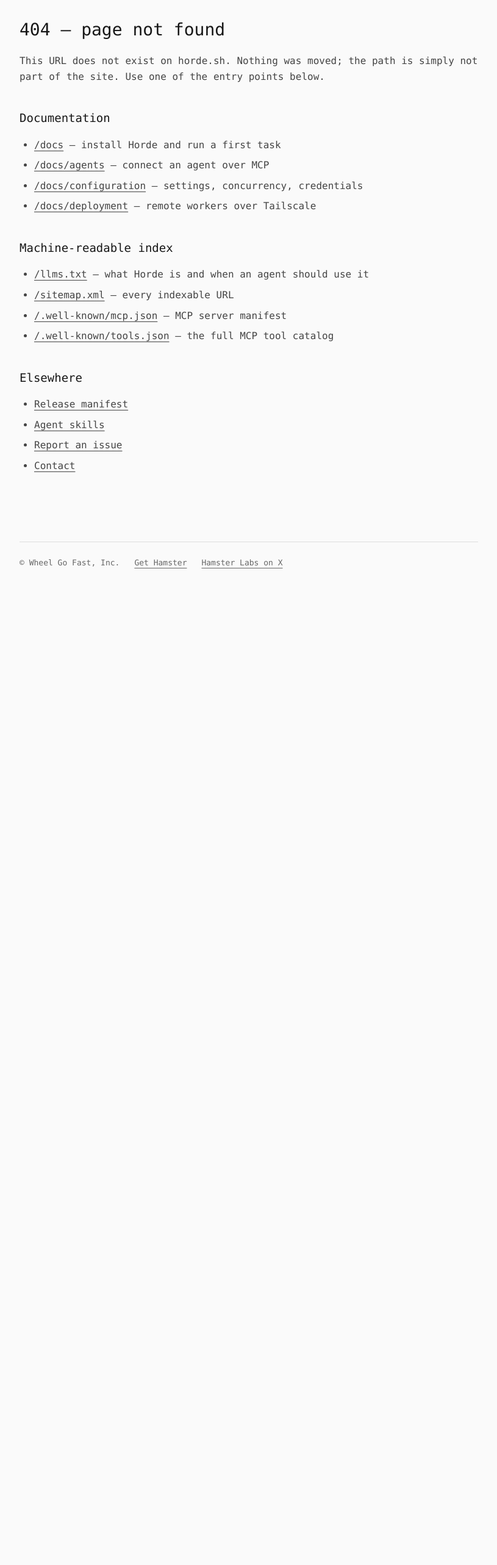
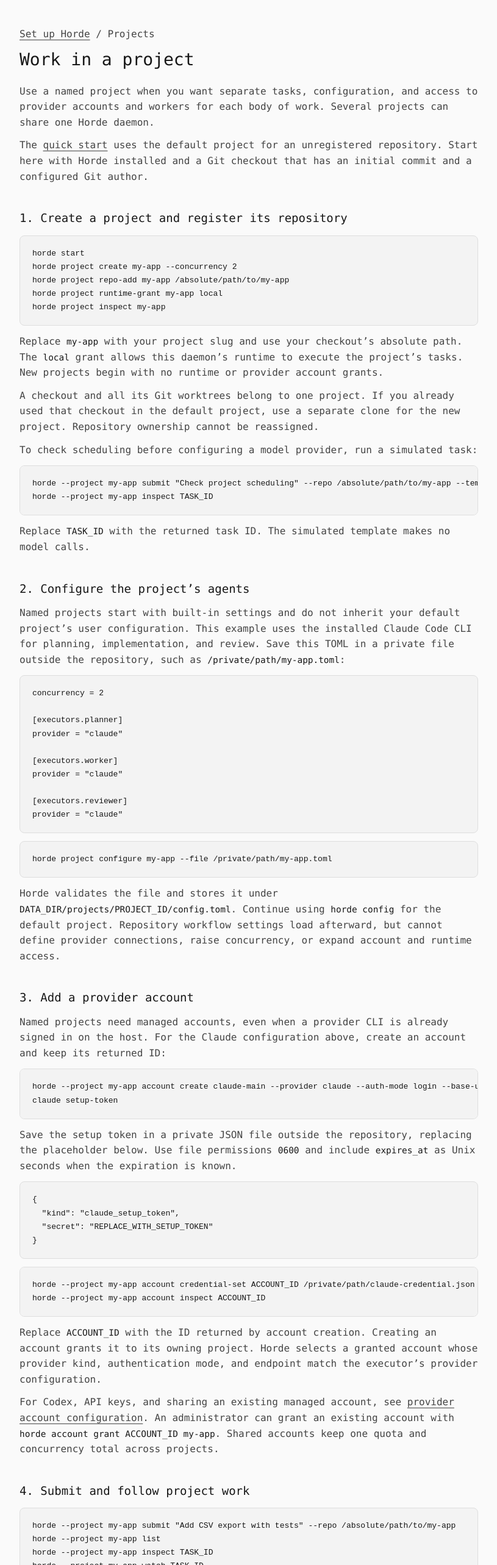
Before and after one commit to gethamster/horde, a Next.js app in the folder website/: page /docs/projects in a window 1280 px wide. Before the commit this address had no page. Shown: the part 100-2666 px from the top of the page at 61% size, without its empty margins (232-1047 px from the left). Before the commit the page ends 1066 px from the top, so only its background shows below. Built offline with nearby package versions, Linux system fonts and the light colour scheme.

Commit message:
docs: guide project-scoped work from the quick start (#73)

```diff
--- a/website/app/docs/agents/page.tsx
+++ b/website/app/docs/agents/page.tsx
@@ -36,6 +36,7 @@
       If the agent cannot find Horde, use the absolute path to <code>~/.local/bin/horde</code>.
       This bridge has administrative access to your daemon.
     </p>
+    <p>To keep an agent’s work within one project, follow <Link href="/docs/projects#mcp">Connect an agent to a project</Link>. Add <code>--project PROJECT</code> before <code>mcp</code> to bind that connection and restrict its operations to the selected project.</p>
 
     <h2>Agent skills</h2>
     <p>
--- a/website/app/docs/configuration/page.tsx
+++ b/website/app/docs/configuration/page.tsx
@@ -13,6 +13,7 @@
     <h2>Settings files</h2>
     <p>Run <code>horde config</code> to print starter TOML. User settings live in <code>~/.config/horde/config.toml</code>, or <code>$XDG_CONFIG_HOME/horde/config.toml</code>. A repository can override workflow settings in <code>.horde/horde.toml</code>. The legacy <code>.horde.toml</code> also loads; the nested file wins when both set the same value.</p>
     <p>Horde reads these settings when you submit a task. Later edits apply to new tasks.</p>
+    <p>These user settings apply to the default project. For a named project, follow <Link href="/docs/projects#configuration">project configuration and provider accounts</Link>; each project needs its own configuration and access grants.</p>
     <pre><code>{`concurrency = 4
 autonomy = true
 timeout_seconds = 1800
--- a/website/app/docs/deployment/fleet/page.tsx
+++ b/website/app/docs/deployment/fleet/page.tsx
@@ -53,6 +53,7 @@
     </table>
     <p>Controllers generated by Tailscale setup have one-year certificates. A fleet worker’s recovery invitation must still be valid, and the worker must not have been revoked. See <a href={`${guides}/networking.md#fleet-credentials-when-you-cant-ssh-in`}>enrollment recovery and revocation</a> before removing credentials.</p>
     <h2 id="project-access">Project access</h2>
+    <p>For project creation, repository registration, and provider accounts, start with <Link href="/docs/projects">Work in a project</Link>.</p>
     <p>Enrollment identifies a worker. Grant each project the workers it should use:</p>
     <pre><code>{`horde project runtime-grant PROJECT RUNTIME_ID`}</code></pre>
     <p>A manually configured receiver needs the same immutable project ID and matching execution grants. See <a href={`${guides}/networking.md#project-authorization-across-hosts`}>project authorization across hosts</a> for both sides of that setup, and <a href={`${guides}/runtime-management.md#project-capacity-and-credential-lifetimes`}>project capacity and credentials</a> for scheduling and account behavior.</p>
--- a/website/app/docs/page.tsx
+++ b/website/app/docs/page.tsx
@@ -42,6 +42,11 @@
 horde update --check
 horde update`}</code></pre>
     <p>The default data directory is <code>~/.local/share/horde</code>. Use <code>--data-dir /absolute/path</code> consistently for a different instance. Stopping the daemon keeps its durable state.</p>
+    <h2>When you need more</h2>
+    <ul>
+      <li><Link href="/docs/projects">Work in a project</Link>: give each project its own tasks, settings, provider accounts, and worker access.</li>
+      <li><Link href="/docs/deployment">Deploy remote workers</Link>: connect a child machine and send it work.</li>
+    </ul>
     <Link className="next" href="/docs/configuration">Configure executors and concurrency →</Link>
   </>;
 }
--- /dev/null
+++ b/website/app/docs/projects/page.tsx
@@ -0,0 +1,93 @@
+import Link from "next/link";
+import type { Metadata } from "next";
+import { url } from "../../site";
+
+const guides = "https://github.com/gethamster/horde/blob/main/docs";
+
+export const metadata: Metadata = {
+  title: "Work in a project",
+  description: "Create a Horde project, register its repository, configure provider accounts and runtime access, and bind your agent to that project over MCP.",
+  alternates: { canonical: url("/docs/projects") },
+};
+
+export default function Projects() {
+  return <>
+    <p><Link href="/docs">Set up Horde</Link> / Projects</p>
+    <h1>Work in a project</h1>
+    <p>Use a named project when you want separate tasks, configuration, and access to provider accounts and workers for each body of work. Several projects can share one Horde daemon.</p>
+    <p>The <Link href="/docs">quick start</Link> uses the default project for an unregistered repository. Start here with Horde installed and a Git checkout that has an initial commit and a configured Git author.</p>
+
+    <h2>1. Create a project and register its repository</h2>
+    <pre><code>{`horde start
+horde project create my-app --concurrency 2
+horde project repo-add my-app /absolute/path/to/my-app
+horde project runtime-grant my-app local
+horde project inspect my-app`}</code></pre>
+    <p>Replace <code>my-app</code> with your project slug and use your checkout’s absolute path. The <code>local</code> grant allows this daemon’s runtime to execute the project’s tasks. New projects begin with no runtime or provider account grants.</p>
+    <p>A checkout and all its Git worktrees belong to one project. If you already used that checkout in the default project, use a separate clone for the new project. Repository ownership cannot be reassigned.</p>
+    <p>To check scheduling before configuring a model provider, run a simulated task:</p>
+    <pre><code>{`horde --project my-app submit "Check project scheduling" --repo /absolute/path/to/my-app --template simulated
+horde --project my-app inspect TASK_ID`}</code></pre>
+    <p>Replace <code>TASK_ID</code> with the returned task ID. The simulated template makes no model calls.</p>
+
+    <h2 id="configuration">2. Configure the project’s agents</h2>
+    <p>Named projects start with built-in settings and do not inherit your default project’s user configuration. This example uses the installed Claude Code CLI for planning, implementation, and review. Save this TOML in a private file outside the repository, such as <code>/private/path/my-app.toml</code>:</p>
+    <pre><code>{`concurrency = 2
+
+[executors.planner]
+provider = "claude"
+
+[executors.worker]
+provider = "claude"
+
+[executors.reviewer]
+provider = "claude"`}</code></pre>
+    <pre><code>{`horde project configure my-app --file /private/path/my-app.toml`}</code></pre>
+    <p>Horde validates the file and stores it under <code>DATA_DIR/projects/PROJECT_ID/config.toml</code>. Continue using <code>horde config</code> for the default project. Repository workflow settings load afterward, but cannot define provider connections, raise concurrency, or expand account and runtime access.</p>
+
+    <h2 id="accounts">3. Add a provider account</h2>
+    <p>Named projects need managed accounts, even when a provider CLI is already signed in on the host. For the Claude configuration above, create an account and keep its returned ID:</p>
+    <pre><code>{`horde --project my-app account create claude-main --provider claude --auth-mode login --base-url https://api.anthropic.com/v1 --concurrency 2
+claude setup-token`}</code></pre>
+    <p>Save the setup token in a private JSON file outside the repository, replacing the placeholder below. Use file permissions <code>0600</code> and include <code>expires_at</code> as Unix seconds when the expiration is known.</p>
+    <pre><code>{`{
+  "kind": "claude_setup_token",
+  "secret": "REPLACE_WITH_SETUP_TOKEN"
+}`}</code></pre>
+    <pre><code>{`horde --project my-app account credential-set ACCOUNT_ID /private/path/claude-credential.json
+horde --project my-app account inspect ACCOUNT_ID`}</code></pre>
+    <p>Replace <code>ACCOUNT_ID</code> with the ID returned by account creation. Creating an account grants it to its owning project. Horde selects a granted account whose provider kind, authentication mode, and endpoint match the executor’s provider configuration.</p>
+    <p>For Codex, API keys, and sharing an existing managed account, see <a href={`${guides}/configuration.md#separate-projects-and-provider-accounts`}>provider account configuration</a>. An administrator can grant an existing account with <code>horde account grant ACCOUNT_ID my-app</code>. Shared accounts keep one quota and concurrency total across projects.</p>
+
+    <h2>4. Submit and follow project work</h2>
+    <pre><code>{`horde --project my-app submit "Add CSV export with tests" --repo /absolute/path/to/my-app
+horde --project my-app list
+horde --project my-app inspect TASK_ID
+horde --project my-app watch TASK_ID
+horde --project my-app summary TASK_ID`}</code></pre>
+    <p>Use the new task ID. The summary reports the task status and integrated commit. Horde integrates local work in a separate worktree and leaves your original checkout on its branch.</p>
+    <p>Registered repositories supply the project when selection can be inferred. Passing <code>--project</code> explicitly keeps scripts and task commands scoped. To inspect all projects as an administrator, use <code>horde project list</code> and <code>horde list --all-projects</code> without <code>--project</code>.</p>
+    <p>If work waits, inspect the task’s queue reason, then check <code>horde project inspect my-app</code> and <code>horde --project my-app account list</code>. A missing runtime grant, expired credential, or exhausted account capacity can prevent execution. See <a href={`${guides}/runtime-management.md#project-capacity-and-credential-lifetimes`}>capacity and credential troubleshooting</a>.</p>
+
+    <h2 id="mcp">5. Connect an agent to this project</h2>
+    <p>Give the agent a project-bound MCP connection:</p>
+    <pre><code>{`{
+  "mcpServers": {
+    "horde-my-app": {
+      "command": "horde",
+      "args": ["--project", "my-app", "mcp"]
+    }
+  }
+}`}</code></pre>
+    <p>Use the absolute path to <code>~/.local/bin/horde</code> if your agent cannot find the command. For a custom data directory, include <code>"--data-dir", "/absolute/path"</code> before <code>"mcp"</code> and use that same directory in your CLI commands.</p>
+    <p>The connection stays bound to this project. It cannot access another project’s tasks or artifacts, list all projects’ tasks, or change project, account-grant, and fleet administration. Run those administration commands from an unbound CLI or MCP connection. See the <Link href="/docs/agents">agent reference</Link> for operation schemas and worker credentials.</p>
+    <p>Project boundaries protect Horde-managed requests and state. Programs running under the same OS account can still read each other’s files. Use a separate execution identity or VM isolation when you need a filesystem boundary.</p>
+
+    <h2>When you need more</h2>
+    <ul>
+      <li><Link href="/docs/deployment/fleet#project-access">Grant access to remote workers</Link>: authorize the project on both hosts and keep its immutable project ID consistent.</li>
+      <li><a href={`${guides}/runtime-management.md#optional-project-vms-with-lima`}>Use Lima VM isolation</a>: run project workers in separate guests.</li>
+      <li><Link href="/docs/deployment/ax">Use an existing AX deployment</Link>: create project workers with optional Docker and Compose. Experimental.</li>
+    </ul>
+  </>;
+}
--- a/website/scripts/pages.mjs
+++ b/website/scripts/pages.mjs
@@ -19,6 +19,12 @@
     priority: "0.9", changefreq: "weekly",
     title: "Set up Horde",
     summary: "Install, run a first task, and connect your own agent over MCP.",
+  },
+  {
+    path: "/docs/projects", file: "docs/projects.html", markdown: "docs/projects.md",
+    source: ["app/docs/projects/page.tsx"], priority: "0.8", changefreq: "monthly",
+    title: "Work in a project",
+    summary: "Create a project, register repositories, grant account and worker access, and connect a project-bound agent.",
   },
   {
     path: "/docs/agents", file: "docs/agents.html", markdown: "docs/agents.md",
```
Also changed, not shown: website/vercel.json, 3 other files (tests, documents, lock files or other folders).
